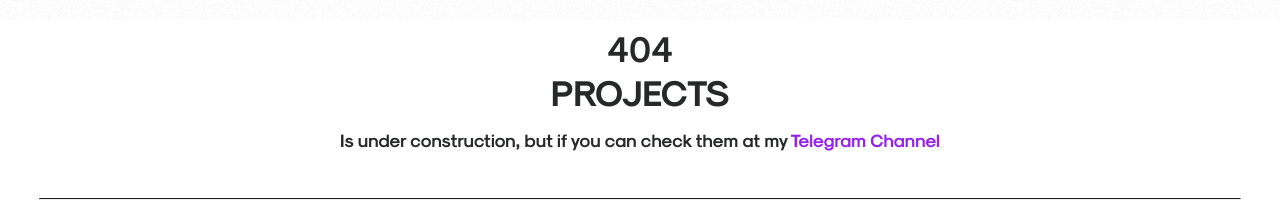
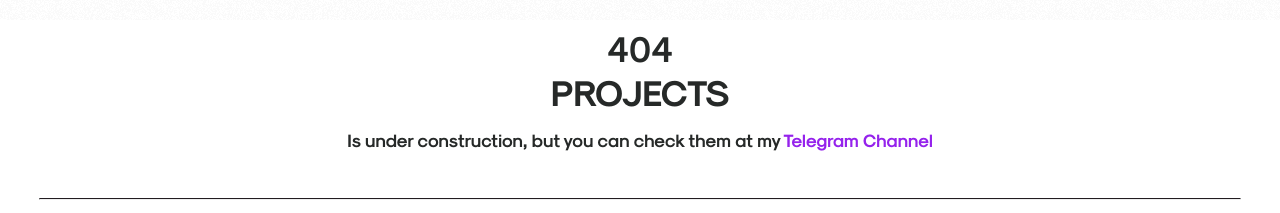
Before and after one commit to Kochikuko/ko-oh, a website: page index.html in a window 1280 px wide. Shown: the part 780-993 px from the top of the page. Drawn offline with nearby package versions, Linux system fonts and the light colour scheme; a web font is replaced by a local one.

Commit message:
Update index.html

```diff
--- a/index.html
+++ b/index.html
@@ -134,7 +134,7 @@
                     <h1 class="headline-3 tt-1 selection">404
                     </h1>
                     <h2 class="headline-3 tt-1">Projects</h2>
-                    <p class="paragraph-2 selection xd-1" id="about"> Is under construction, but if you can check them
+                    <p class="paragraph-2 selection xd-1" id="about"> Is under construction, but you can check them
                         at my <a href="https://t.me/kochikuko_lodge" style="color: #9522ec;" target="_blank"
                             rel="noopener noreferrer">Telegram Channel</a>
                     </p>
```
